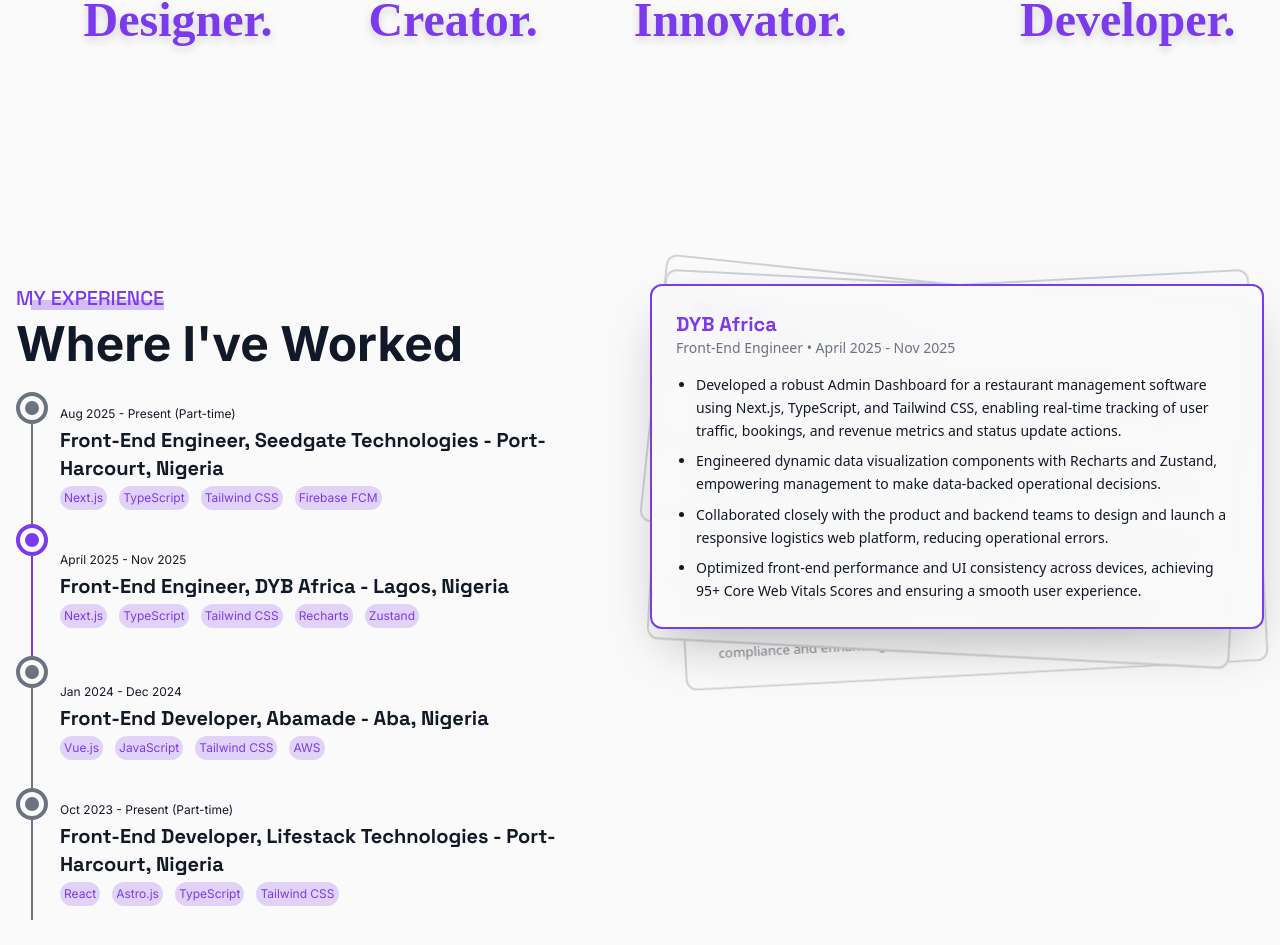
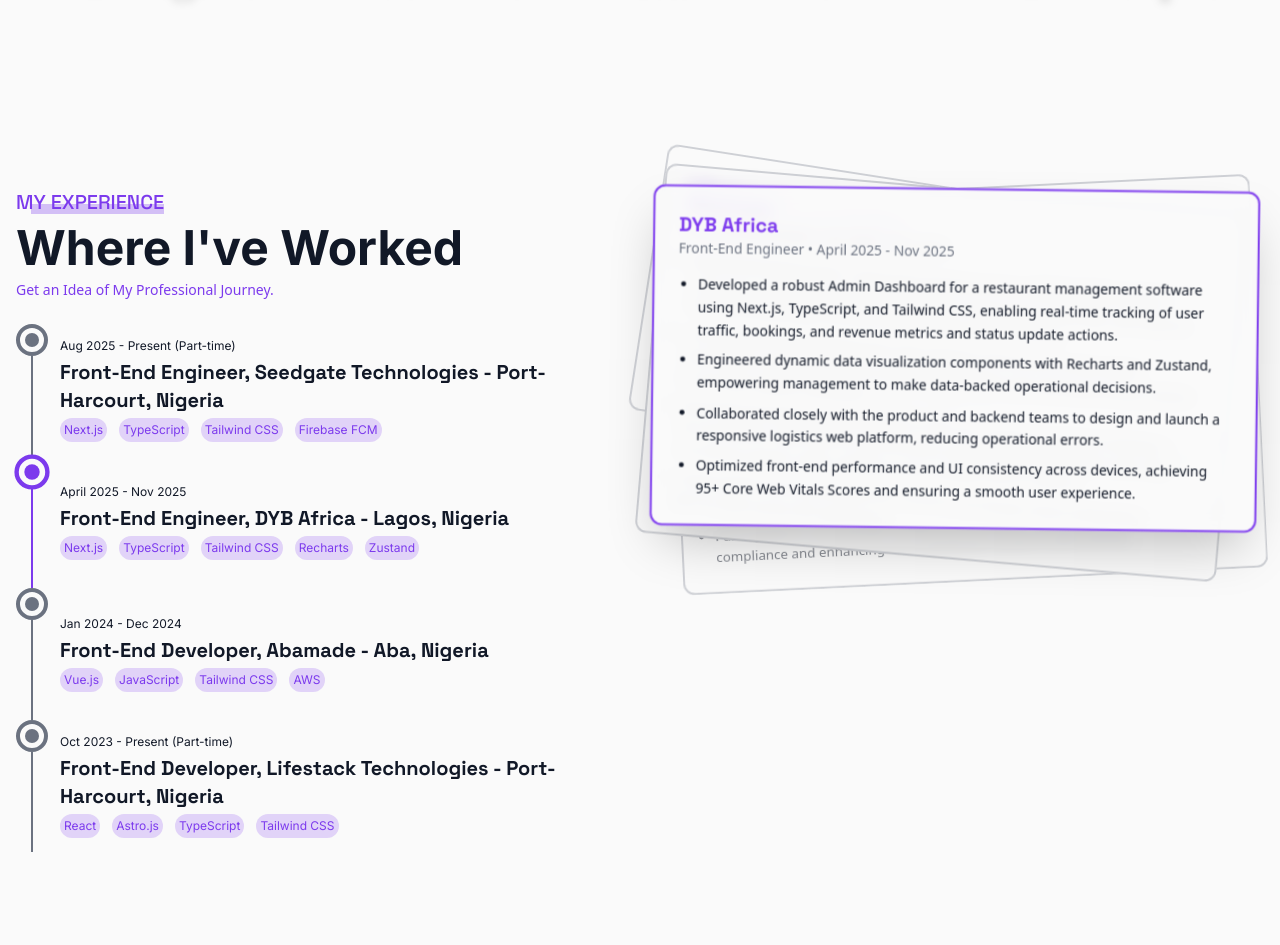
Before and after one commit to favour-the-dev/portfolio-v2, a React (Vite) app: page / in a window 1280 px wide. Shown: the part 1236-2181 px from the top of the page. Built offline with nearby package versions, Linux system fonts and the light colour scheme; a web font is replaced by a local one.

Commit message:
latest commit

```diff
--- a/src/components/pages/HomePage.tsx
+++ b/src/components/pages/HomePage.tsx
@@ -4,7 +4,7 @@
 function HomePage() {
   return (
     <>
-      <main className="w-full h-full flex flex-col gap-12 overflow-hidden">
+      <main className="w-full h-full flex flex-col overflow-hidden">
         <Hero />
         <About />
         <Experience />
--- a/src/components/pages/components/Experience.tsx
+++ b/src/components/pages/components/Experience.tsx
@@ -1,5 +1,5 @@
-import { motion, useScroll } from "framer-motion";
-import { useState, useRef, useEffect } from "react";
+import { motion, type PanInfo } from "framer-motion";
+import { useState, useEffect } from "react";
 function Experience() {
   const experiences = [
     {
@@ -64,34 +64,52 @@
     },
   ];
   const [currentExperienceIndex, setCurrentExperienceIndex] = useState(0);
-  const sectionRef = useRef<HTMLElement>(null);
-  const { scrollYProgress } = useScroll({
-    target: sectionRef,
-    offset: ["start end", "end start"],
-  });
 
   useEffect(() => {
-    const unsubscribe = scrollYProgress.on("change", (latest) => {
-      const index = Math.min(
-        Math.floor(latest * experiences.length * 1.5),
-        experiences.length - 1
+    const interval = setInterval(() => {
+      setCurrentExperienceIndex((prev) => (prev + 1) % experiences.length);
+    }, 5000);
+
+    return () => clearInterval(interval);
+  }, [experiences.length, currentExperienceIndex]);
+
+  const handleRoadmapClick = (index: number) => {
+    setCurrentExperienceIndex(index);
+  };
+
+  const handleDragEnd = (
+    event: MouseEvent | TouchEvent | PointerEvent,
+    info: PanInfo
+  ) => {
+    const threshold = 50;
+    if (info.offset.x > threshold) {
+      setCurrentExperienceIndex((prev) =>
+        prev === 0 ? experiences.length - 1 : prev - 1
       );
-      setCurrentExperienceIndex(Math.max(0, index));
-    });
-
-    return () => unsubscribe();
-  }, [scrollYProgress, experiences.length]);
+    } else if (info.offset.x < -threshold) {
+      setCurrentExperienceIndex((prev) => (prev + 1) % experiences.length);
+    }
+  };
 
   return (
     <section
-      ref={sectionRef}
       id="experience"
       className="w-full flex flex-col items-center justify-center my-8 py-16"
     >
       <div className="max-container flex flex-col items-start md:flex-row justify-between gap-5">
         {/* roadmap */}
-        <motion.div className="w-full lg:w-1/2 flex flex-col gap-2">
+        <motion.div
+          initial={{ opacity: 0, x: -50 }}
+          whileInView={{ opacity: 1, x: 0 }}
+          viewport={{ once: true, amount: 0.3 }}
+          transition={{ duration: 0.6 }}
+          className="w-full lg:w-1/2 flex flex-col gap-2"
+        >
           <motion.h2
+            initial={{ opacity: 0, y: 20 }}
+            whileInView={{ opacity: 1, y: 0 }}
+            viewport={{ once: true }}
+            transition={{ duration: 0.5, delay: 0.2 }}
             className="uppercase w-fit relative text-secondary-accent
           dark:text-secondary-accent-dark font-medium font-headers text-lg md:text-xl after:absolute after:bottom-[2.5px]
           after:right-0 after:z-[-1]
@@ -99,38 +117,72 @@
           >
             My Experience
           </motion.h2>
-          <motion.h3 className="text-text-primary dark:text-text-primary-dark font-body text-4xl md:text-5xl font-bold">
+          <motion.h3
+            initial={{ opacity: 0, y: 20 }}
+            whileInView={{ opacity: 1, y: 0 }}
+            viewport={{ once: true }}
+            transition={{ duration: 0.5, delay: 0.3 }}
+            className="text-text-primary dark:text-text-primary-dark font-body text-4xl md:text-5xl font-bold"
+          >
             Where I've Worked
           </motion.h3>
-          <div className="flex flex-col mt-4">
+          <motion.span
+            initial={{ opacity: 0, y: 20 }}
+            whileInView={{ opacity: 1, y: 0 }}
+            viewport={{ once: true }}
+            transition={{ duration: 0.5, delay: 0.4 }}
+            className="text-sm text-secondary-accent dark:text-secondary-accent-dark font-medium"
+          >
+            Get an Idea of My Professional Journey.
+          </motion.span>
+          <motion.div
+            initial={{ opacity: 0 }}
+            whileInView={{ opacity: 1 }}
+            viewport={{ once: true }}
+            transition={{ duration: 0.5, delay: 0.5 }}
+            className="flex flex-col mt-4"
+          >
             {experiences.map((exp, index) => {
               const isActive = index === currentExperienceIndex;
               return (
-                <div key={index} className="flex items-center gap-3">
+                <motion.div
+                  key={index}
+                  initial={{ opacity: 0, y: -30 }}
+                  whileInView={{ opacity: 1, y: 0 }}
+                  viewport={{ once: true }}
+                  transition={{ duration: 0.5, delay: 0.5 + index * 0.1 }}
+                  className="flex items-center gap-3 cursor-pointer"
+                  onClick={() => handleRoadmapClick(index)}
+                >
                   <motion.div className="flex flex-col items-center">
                     <motion.div
+                      animate={{
+                        scale: isActive ? 1.1 : 1,
+                      }}
+                      transition={{ duration: 0.3 }}
                       className={`w-8 h-8 p-1 border-4 ${
                         isActive
                           ? "border-secondary-accent dark:border-secondary-accent-dark"
                           : "border-text-secondary dark:border-text-secondary-dark"
                       }
-                      rounded-full flex items-center justify-center`}
+                      rounded-full flex items-center justify-center transition-colors duration-300`}
                     >
                       <motion.div
                         className={`w-[14px] h-[14px] ${
                           isActive
                             ? "bg-secondary-accent dark:bg-secondary-accent-dark"
                             : "bg-text-secondary dark:bg-text-secondary-dark"
-                        } rounded-full`}
+                        } rounded-full transition-colors duration-300`}
                       />
                     </motion.div>
+
                     <motion.div
                       className={`w-[2.5px] h-[100px]
                     ${
                       isActive
                         ? "bg-secondary-accent dark:bg-secondary-accent-dark"
                         : "bg-text-secondary dark:bg-text-secondary-dark"
-                    }`}
+                    } transition-colors duration-300`}
                     />
                   </motion.div>
                   <motion.div className="flex flex-col gap-1">
@@ -155,13 +207,19 @@
                       })}
                     </motion.div>
                   </motion.div>
-                </div>
+                </motion.div>
               );
             })}
-          </div>
+          </motion.div>
         </motion.div>
         {/* responsibilities */}
-        <motion.div className="w-full lg:w-1/2 flex flex-col gap-4 relative min-h-[500px]">
+        <motion.div
+          initial={{ opacity: 0, y: 50 }}
+          whileInView={{ opacity: 1, y: 0 }}
+          viewport={{ once: true }}
+          transition={{ duration: 0.6, delay: 0.3 }}
+          className="w-full lg:w-1/2 flex flex-col gap-4 relative min-h-[500px]"
+        >
           {experiences.map((exp, index) => {
             const isActive = index === currentExperienceIndex;
             const offset = (index - currentExperienceIndex) * 8;
@@ -184,14 +242,18 @@
                   opacity: isActive ? 1 : 0.6,
                   zIndex: zIndex,
                 }}
+                drag="x"
+                dragConstraints={{ left: 0, right: 0 }}
+                dragElastic={0.2}
+                onDragEnd={handleDragEnd}
                 style={{
                   transformOrigin: "top center",
                 }}
-                className={`absolute top-0 left-0 right-0 rounded-xl p-6 border-2 transition-all duration-500
+                className={`absolute top-0 left-0 right-0 rounded-xl p-6 border-2 transition-all duration-500 cursor-grab active:cursor-grabbing
                   ${
                     isActive
                       ? "bg-background/90 dark:bg-background-dark/90 border-secondary-accent dark:border-secondary-accent-dark shadow-2xl"
-                      : "bg-background/70 dark:bg-background-dark/70 border-text-secondary/30 dark:border-text-secondary-dark/30"
+                      : "bg-background/70 dark:bg-background-dark/70 border-text-secondary/30 dark:border-text-secondary-dark/30 pointer-events-none"
                   }
                   backdrop-blur-sm`}
               >
```
